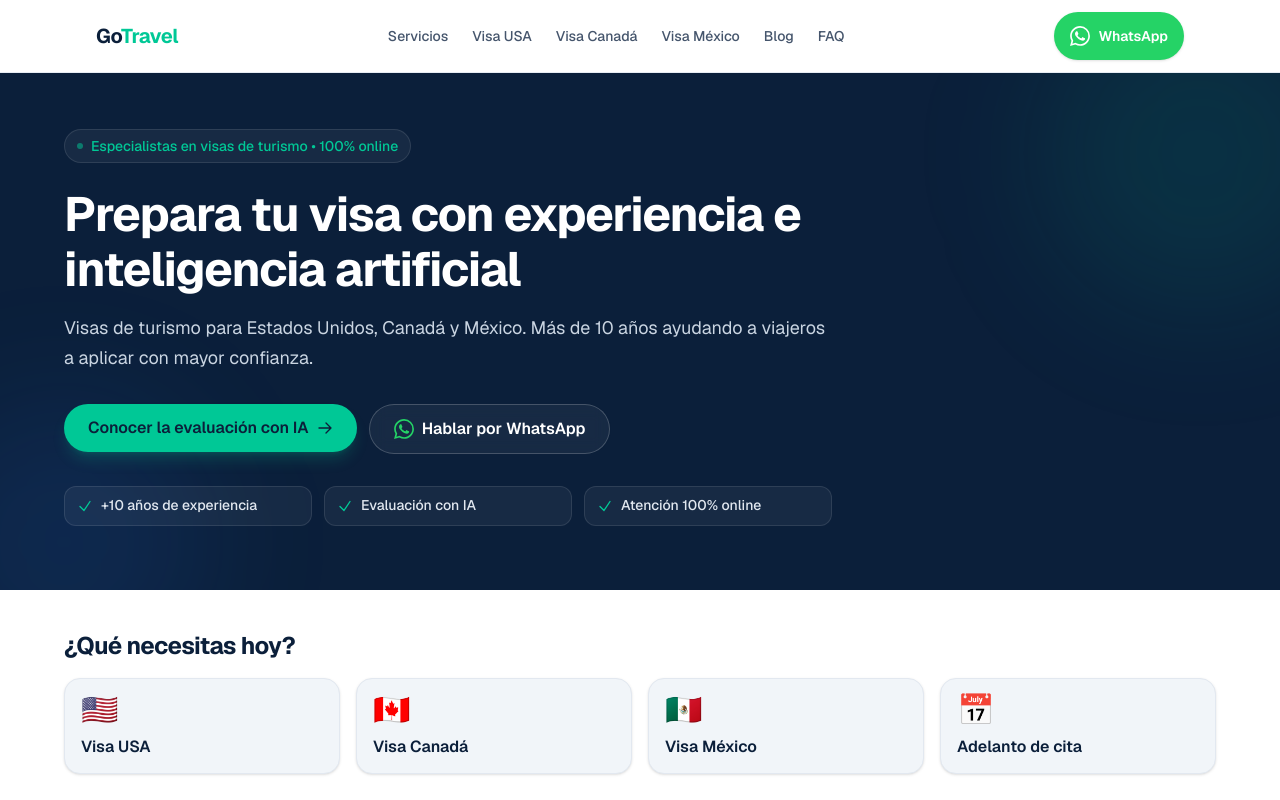
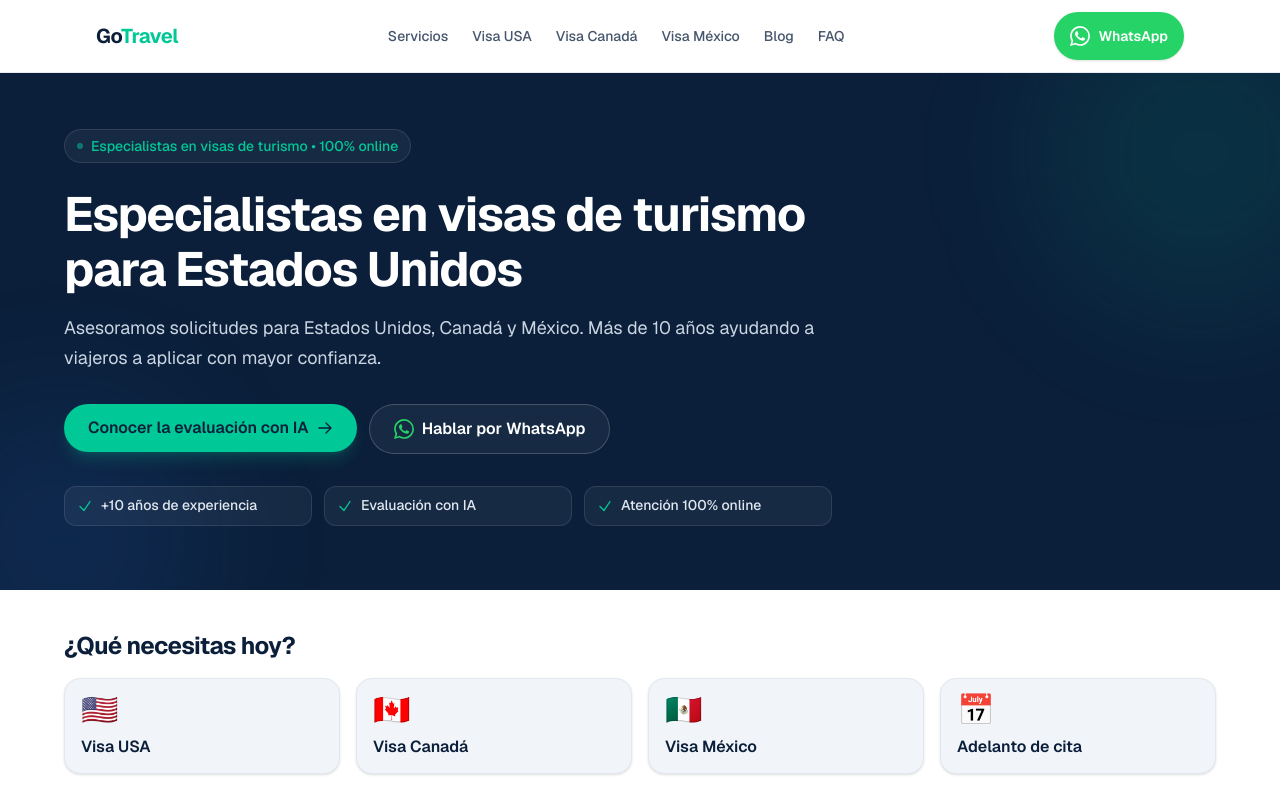
Before and after one commit to Gianmac26/gotravel-lat, a Next.js app: page / in a window 1280 px wide. Shown: the top 800 px of the page. Built offline with nearby package versions, Linux system fonts and the light colour scheme.

Commit message:
Update home hero copy

```diff
--- a/app/page.tsx
+++ b/app/page.tsx
@@ -354,11 +354,11 @@ export default function Home() {
             </div>
 
             <h1 className="mt-4 line-clamp-2 max-w-[calc(100vw-2rem)] text-[1.35rem] font-bold leading-[1.14] tracking-tight text-white min-[375px]:text-[1.5rem] sm:mt-6 sm:max-w-3xl sm:text-4xl lg:text-5xl lg:leading-[1.15]">
-              Prepara tu visa con experiencia e inteligencia artificial
+              Especialistas en visas de turismo para Estados Unidos
             </h1>
 
             <p className="mt-3 line-clamp-2 max-w-[calc(100vw-2rem)] text-[0.8rem] leading-snug text-slate-300 min-[375px]:text-sm sm:mt-4 sm:max-w-3xl sm:text-lg sm:leading-relaxed">
-              Visas de turismo para Estados Unidos, Canadá y México. Más de 10 años ayudando a viajeros a aplicar con mayor confianza.
+              Asesoramos solicitudes para Estados Unidos, Canadá y México. Más de 10 años ayudando a viajeros a aplicar con mayor confianza.
             </p>
 
             <div className="mt-5 flex max-w-[calc(100vw-2rem)] flex-col gap-3 sm:mt-8 sm:max-w-none sm:flex-row sm:items-start">
```
